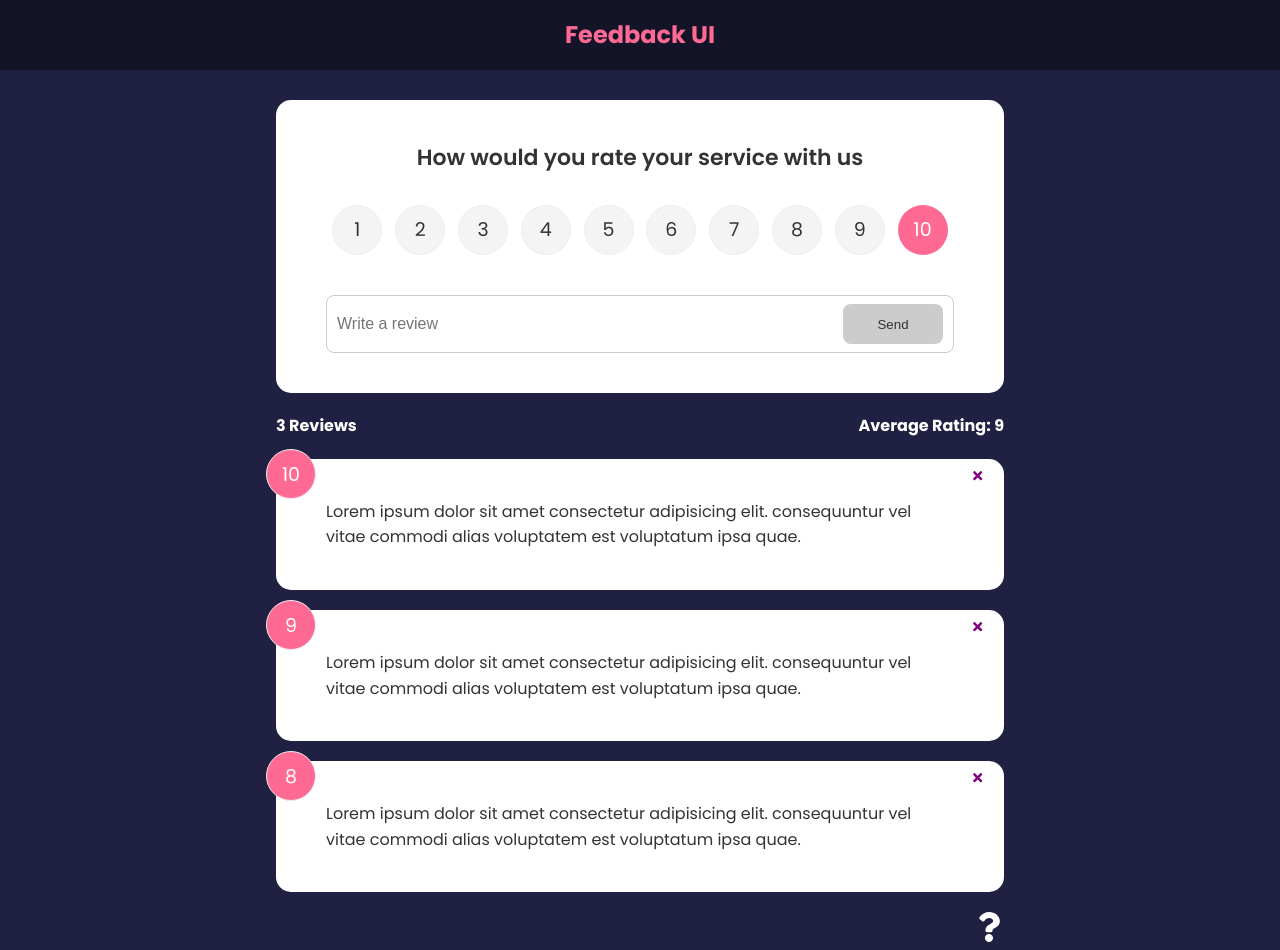
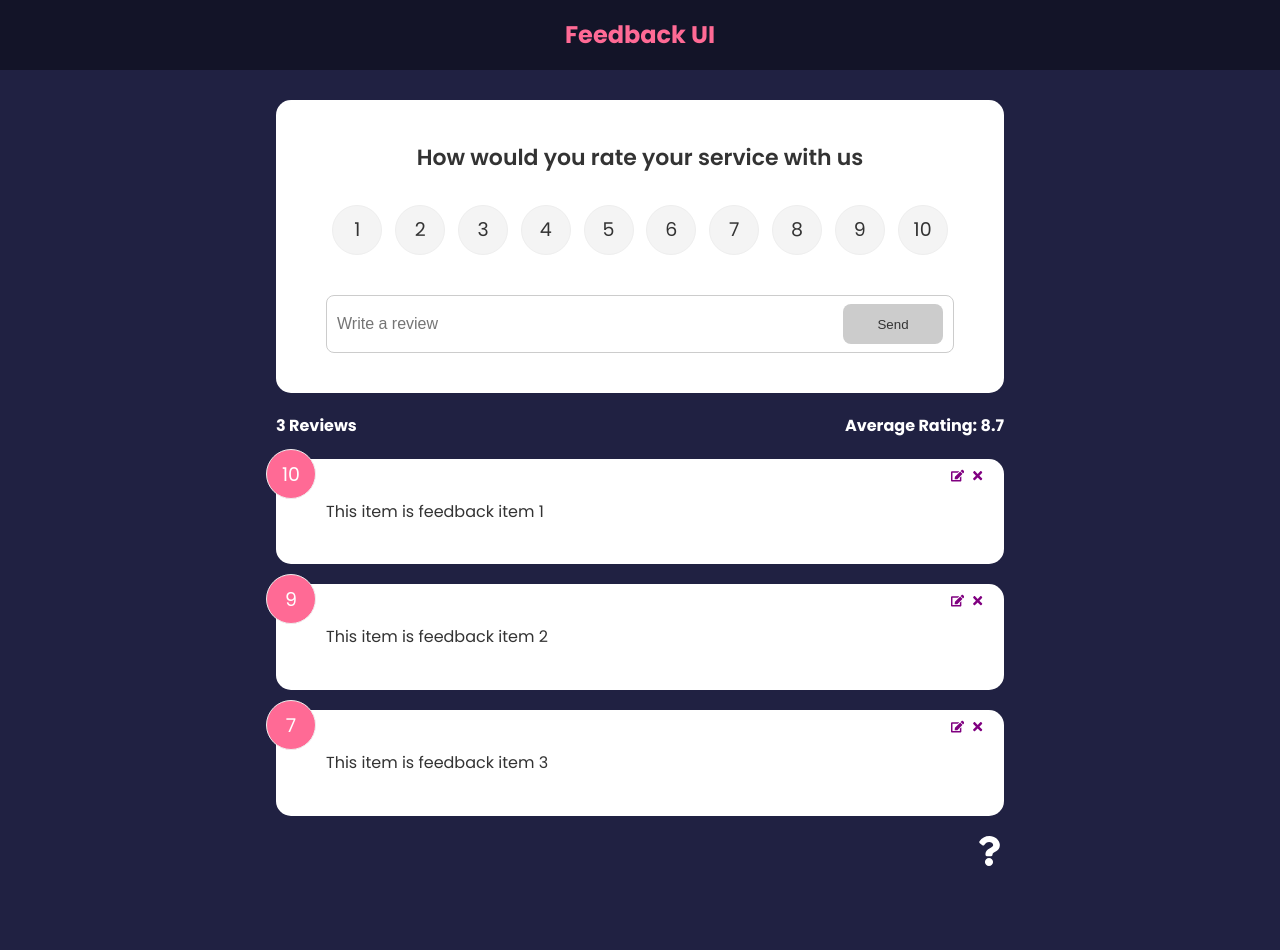
Before and after one commit to liamalexander/feedback-app-react, a React (Create React App) app: page / in a window 1280 px wide. After the commit the page ends 873 px from the top, so only its background shows below. Built offline with nearby package versions, Linux system fonts and the light colour scheme.

Commit message:
add feedback edit and build folder

```diff
--- a/src/App.js
+++ b/src/App.js
@@ -1,31 +1,16 @@
-import { useState } from "react";
 import { BrowserRouter as Router, Route, Routes} from 'react-router-dom'
-import { v4 as uuidv4 } from 'uuid';
 import Header from "./components/Header";
 import FeedbackList from "./components/FeedbackList";
 import FeedbackStats from "./components/FeedbackStats";
 import FeedbackForm from "./components/FeedbackForm";
-import FeedbackData from "./data/FeedbackData";
 import AboutPage from "./pages/AboutPage";
 import AboutIconLink from "./components/AboutIconLink";
+import { FeedbackProvider } from "./context/FeedbackContext";
 
 function App() {
-  const [feedback, setFeedback] = useState
-  (FeedbackData)
-
-  const addFeedback = (newFeedback) => {
-    newFeedback.id = uuidv4()
-    setFeedback([newFeedback, ...feedback])
-  }
-
-  const deleteFeedback = (id) => {
-    if(window.confirm('Are you sure you want to delete?')) {
-      setFeedback(feedback.filter((item) =>
-      item.id !== id))
-    }
-  }
 
   return (
+    <FeedbackProvider>
       <Router>
         <Header />
         <div className="container">
@@ -33,10 +18,9 @@
             <Route exact path="/"
             element={
               <>
-              <FeedbackForm handleAdd={addFeedback}/>
-              <FeedbackStats feedback={feedback} />
-              <FeedbackList feedback={feedback}
-              handleDelete= {deleteFeedback}/>
+                <FeedbackForm />
+                <FeedbackStats />
+                <FeedbackList />
               </>
             }>
             </Route>
@@ -47,6 +31,7 @@
           <AboutIconLink />
         </div>
       </Router>
+    </FeedbackProvider>
   )
 }
 
--- a/src/components/FeedbackForm.jsx
+++ b/src/components/FeedbackForm.jsx
@@ -1,13 +1,25 @@
-import { useState } from "react"
+import { useState, useContext, useEffect } from "react"
 import RatingSelect from "./RatingSelect"
 import Card from "./shared/Card"
 import Button from "./shared/Button"
+import FeedbackContext from "../context/FeedbackContext"
 
-function FeedbackForm( {handleAdd} ) {
+function FeedbackForm() {
   const [text, setText] = useState('')
   const [rating, setRating] = useState(10)
   const [btnDisabled, setBtnDisabled] = useState(true)
   const [message, setMessage] = useState('')
+
+  const {addFeedback, feedbackEdit, updateFeedback} =
+  useContext(FeedbackContext)
+
+  useEffect(() => {
+    if(feedbackEdit.edit === true) {
+      setBtnDisabled(false)
+      setText(feedbackEdit.item.text)
+      setRating(feedbackEdit.item.rating)
+    }
+  }, [feedbackEdit])
 
   const handleTextChange = (e) => {
     if (text === '') {
@@ -32,7 +44,12 @@
         rating,
         //  ABOVE IS SHORTHAND FOR TEXT: TEXT ETC
       }
-      handleAdd(newFeedback)
+
+      if(feedbackEdit.edit === true) {
+        updateFeedback(feedbackEdit.item.id, newFeedback)
+      } else {
+        addFeedback(newFeedback)
+      }
 
       setText('')
     }
--- a/src/components/FeedbackItem.jsx
+++ b/src/components/FeedbackItem.jsx
@@ -1,15 +1,22 @@
-import { FaTimes } from 'react-icons/fa'
+import { FaTimes, FaEdit } from 'react-icons/fa'
+import { useContext } from 'react'
 import PropTypes from "prop-types"
 import Card from "./shared/Card"
+import FeedbackContext from '../context/FeedbackContext'
 
-function FeedbackItem( {item, handleDelete}) {
+function FeedbackItem( {item}) {
+  const {deleteFeedback, editFeedback} = useContext(FeedbackContext)
 
   return (
     <Card>
       <div className="num-display">{item.rating}</div>
-      <button onClick={ () => handleDelete(item.id)}
+      <button onClick={ () => deleteFeedback(item.id)}
       className="close">
         <FaTimes color='purple' />
+      </button>
+      <button onClick={() => editFeedback(item)}
+      className="edit">
+        <FaEdit color='purple' />
       </button>
       <div className="text-display">{item.text}</div>
     </Card>
--- a/src/components/FeedbackList.jsx
+++ b/src/components/FeedbackList.jsx
@@ -1,8 +1,11 @@
 import {motion, AnimatePresence} from 'framer-motion'
-import PropTypes from 'prop-types'
+import {useContext} from 'react'
 import FeedbackItem from "./FeedbackItem"
+import FeedbackContext from '../context/FeedbackContext'
 
-function FeedbackList({ feedback, handleDelete }) {
+function FeedbackList() {
+  const {feedback} = useContext(FeedbackContext)
+
   if ( !feedback || feedback.length === 0 ) {
     return <p>No Feedback Yet</p>
   }
@@ -16,8 +19,8 @@
             animate={{opacity: 1}}
             exit={{opacity: 0}}
           >
-            <FeedbackItem key={item.id} item={item}
-            handleDelete={ handleDelete } />
+          <FeedbackItem key={item.id} item={item}
+          />
           </motion.div>
           ))}
       </AnimatePresence>
@@ -35,14 +38,4 @@
   // )
 }
 
-FeedbackList.propTypes = {
-  feedback: PropTypes.arrayOf(
-    PropTypes.shape({
-      id: PropTypes.number.isRequired,
-      text: PropTypes.string.isRequired,
-      rating: PropTypes.number.isRequired,
-    })
-  ),
-}
-
 export default FeedbackList
--- a/src/components/FeedbackStats.jsx
+++ b/src/components/FeedbackStats.jsx
@@ -1,6 +1,9 @@
-import PropTypes from 'prop-types'
+import { useContext } from 'react'
+import FeedbackContext from '../context/FeedbackContext'
 
-function FeedbackStats( {feedback} ) {
+function FeedbackStats() {
+  const {feedback} = useContext(FeedbackContext)
+
   let average = feedback.reduce((acc, cur) => {
     return acc + cur.rating
   }, 0) / feedback.length
@@ -16,8 +19,4 @@
   )
 }
 
-FeedbackStats.propTypes = {
-  feedback: PropTypes.array.isRequired,
-}
-
 export default FeedbackStats
--- a/src/components/RatingSelect.jsx
+++ b/src/components/RatingSelect.jsx
@@ -1,7 +1,14 @@
-import { useState } from "react"
+import { useState, useContext, useEffect } from "react"
+import FeedbackContext from "../context/FeedbackContext"
 
 function RatingSelect( {select} ) {
   const [selected, setSelected] = useState(10)
+
+  const {feedbackEdit} = useContext(FeedbackContext)
+
+  useEffect(() => {
+    setSelected(feedbackEdit.item.rating)
+  }, [feedbackEdit])
 
   const handleChange = (e) => {
     setSelected(+e.currentTarget.value)
--- /dev/null
+++ b/src/context/FeedbackContext.js
@@ -0,0 +1,77 @@
+import { v4 as uuidv4 } from 'uuid';
+import { createContext, useState } from "react";
+
+const FeedbackContext = createContext()
+
+export const FeedbackProvider = ( {children} ) => {
+
+  const [feedback, setFeedback] = useState([
+    {
+      id: 1,
+      text: "This item is feedback item 1",
+      rating: 10,
+    },
+    {
+      id: 2,
+      text: "This item is feedback item 2",
+      rating: 9,
+    },
+    {
+      id: 3,
+      text: "This item is feedback item 3",
+      rating: 7,
+    },
+  ])
+
+  const [feedbackEdit, setFeedbackEdit] = useState({
+    item: {},
+    edit: false,
+  })
+
+  //TO ADD FEEDBACK
+  const addFeedback = (newFeedback) => {
+    newFeedback.id = uuidv4()
+    setFeedback([newFeedback, ...feedback])
+  }
+
+  //TO DELETE FEEDBACK
+  const deleteFeedback = (id) => {
+    if(window.confirm('Are you sure you want to delete?')) {
+      setFeedback(feedback.filter((item) =>
+      item.id !== id))
+    }
+  }
+
+  //UPDATE FEEDBACK ITEM
+  const updateFeedback = (id, updItem) => {
+    setFeedback(feedback.map((item) =>
+      (item.id === id ? {...item, ...updItem} :
+      item))
+    )
+  }
+
+  //SET ITEM TO BE UPDATED
+  const editFeedback = (item) => {
+    setFeedbackEdit({
+      item,
+      edit: true,
+    })
+  }
+
+  return (
+    <FeedbackContext.Provider
+      value={{
+        feedback,
+        feedbackEdit,
+        deleteFeedback,
+        addFeedback,
+        editFeedback,
+        updateFeedback,
+      }}
+    >
+      {children}
+    </FeedbackContext.Provider>
+  )
+}
+
+export default FeedbackContext
```
Lines whose indentation alone changed are shown as unchanged.
